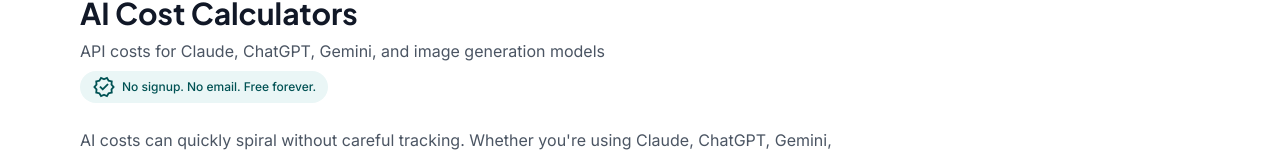
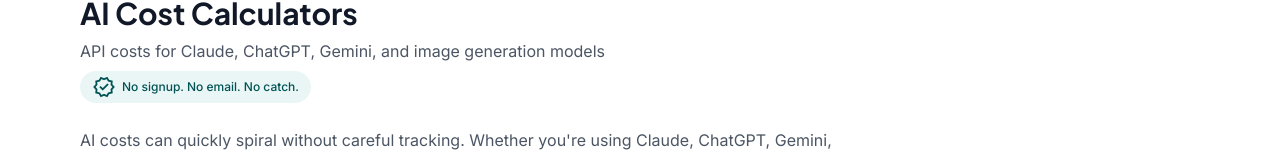
Before and after one commit to ng258srt8p-ship-it/saastainednumbers, a Next.js app: page /ai-cost in a window 1280 px wide. Shown: the part 210-368 px from the top of the page. Built offline with nearby package versions, Linux system fonts and the light colour scheme; no server answers.

Commit message:
Replace 'Free forever' with 'No catch' / 'free to use' to avoid legal commitment
- calculators/ and [category]/ pages: 'No signup. No email. No catch.'
- homepage: 'all {n} are free to use. No signup gate.'
- Fix TS errors in analytics test (cast dataLayer entries)

```diff
--- a/app/[category]/page.tsx
+++ b/app/[category]/page.tsx
@@ -153,7 +153,7 @@
         <p className="text-gray-600 dark:text-gray-400 mb-2">{meta?.description}</p>
         <div className="inline-flex items-center gap-1.5 rounded-full bg-brand-50 dark:bg-brand-950/50 px-3 py-1 text-xs font-medium text-brand-700 dark:text-brand-300 mb-6">
           <span className="material-symbols-outlined text-sm leading-none" style={{ fontVariationSettings: "'FILL' 0, 'wght' 400, 'GRAD' 0, 'opsz' 20" }}>verified</span>
-          No signup. No email. Free forever.
+          No signup. No email. No catch.
         </div>
         {editorial && (
           <p className="text-gray-600 dark:text-gray-400 mb-6 leading-relaxed max-w-3xl">
--- a/app/calculators/page.tsx
+++ b/app/calculators/page.tsx
@@ -67,7 +67,7 @@
       </p>
       <div className="inline-flex items-center gap-1.5 rounded-full bg-brand-50 dark:bg-brand-950/50 px-3 py-1 text-xs font-medium text-brand-700 dark:text-brand-300 mb-6">
         <span className="material-symbols-outlined text-sm leading-none" style={{ fontVariationSettings: "'FILL' 0, 'wght' 400, 'GRAD' 0, 'opsz' 20" }}>verified</span>
-        No signup. No email. Free forever.
+        No signup. No email. No catch.
       </div>
       <p className="text-gray-600 dark:text-gray-400 mb-6 leading-relaxed max-w-3xl">
         Free, instant calculators for the metrics that matter. From SaaS revenue and unit economics to AI costs,
--- a/app/page.tsx
+++ b/app/page.tsx
@@ -207,7 +207,7 @@
               </div>
               <h3 className="mt-6 font-heading text-lg font-semibold text-gray-900 dark:text-gray-100">Pick a calculator</h3>
               <p className="mt-2 text-sm text-gray-500 dark:text-gray-400 leading-relaxed">
-                From AI costs to FIRE plans  -  all <span className="font-numbers">{totalCount}</span> are free, forever. No signup gate.
+                From AI costs to FIRE plans  -  all <span className="font-numbers">{totalCount}</span> are free to use. No signup gate.
               </p>
             </div>
             <div className="text-center">
```
Also changed, not shown: 1 other file (tests, documents, lock files or other folders).
